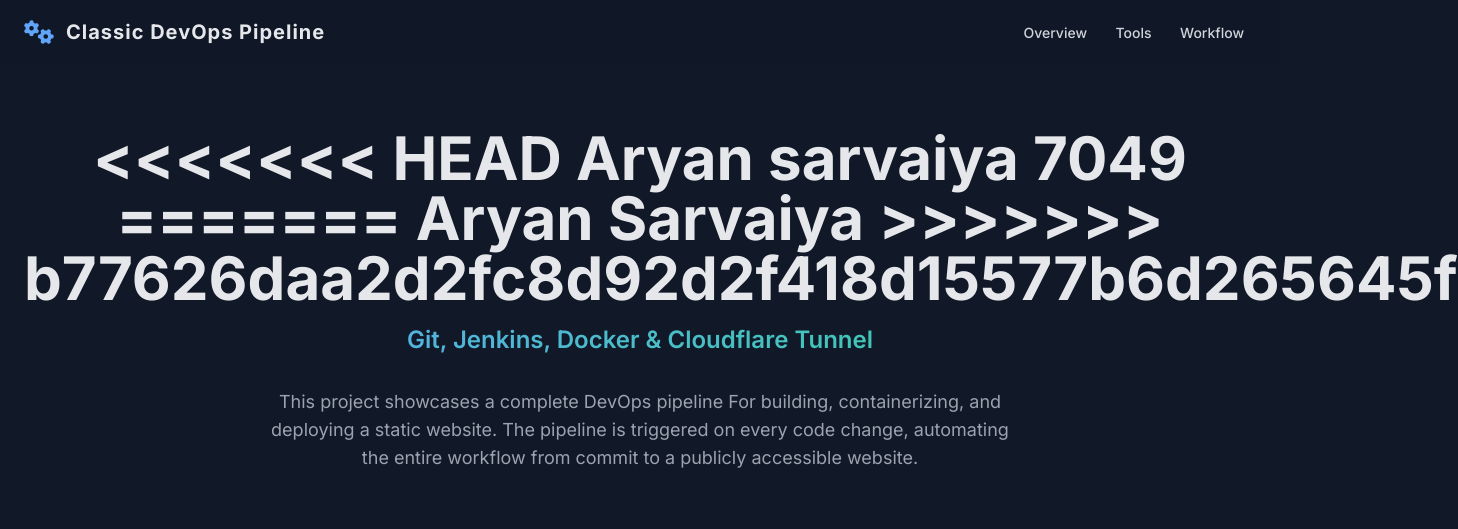
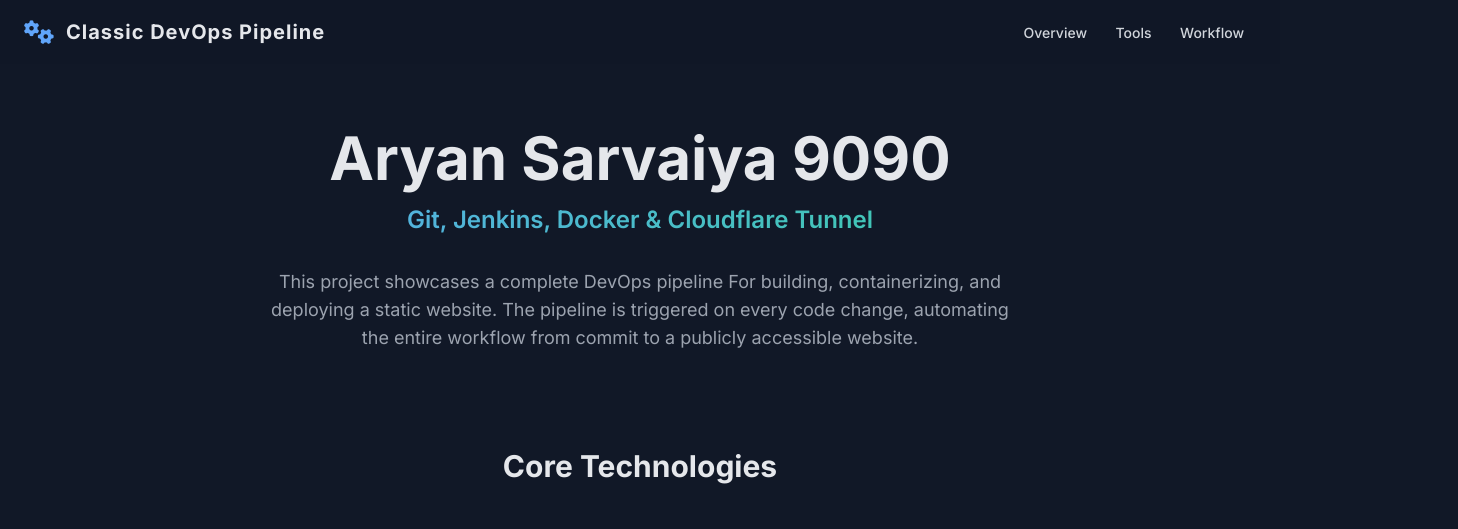
Before and after one commit to Aryansarvaiya13/devops_project2, a plain HTML site: page index.html in a window 1280 px wide. Shown: the top 529 px of the page, 1458 px wide, since content can reach past the window. Drawn offline with nearby package versions, Linux system fonts and the light colour scheme.

Commit message:
initial commit

```diff
--- a/index.html
+++ b/index.html
@@ -68,11 +68,7 @@
         <!-- Hero Section -->
         <section id="overview" class="text-center mb-24">
             <h2 class="text-4xl md:text-6xl font-extrabold mb-4">
-<<<<<<< HEAD
-                Aryan  sarvaiya 7049
-=======
-                Aryan Sarvaiya
->>>>>>> b77626daa2d2fc8d92d2f418d15577b6d265645f
+                Aryan Sarvaiya 9090
             </h2>
             <p class="gradient-text text-xl md:text-2xl font-semibold mb-8">
                 Git, Jenkins, Docker & Cloudflare Tunnel
```
